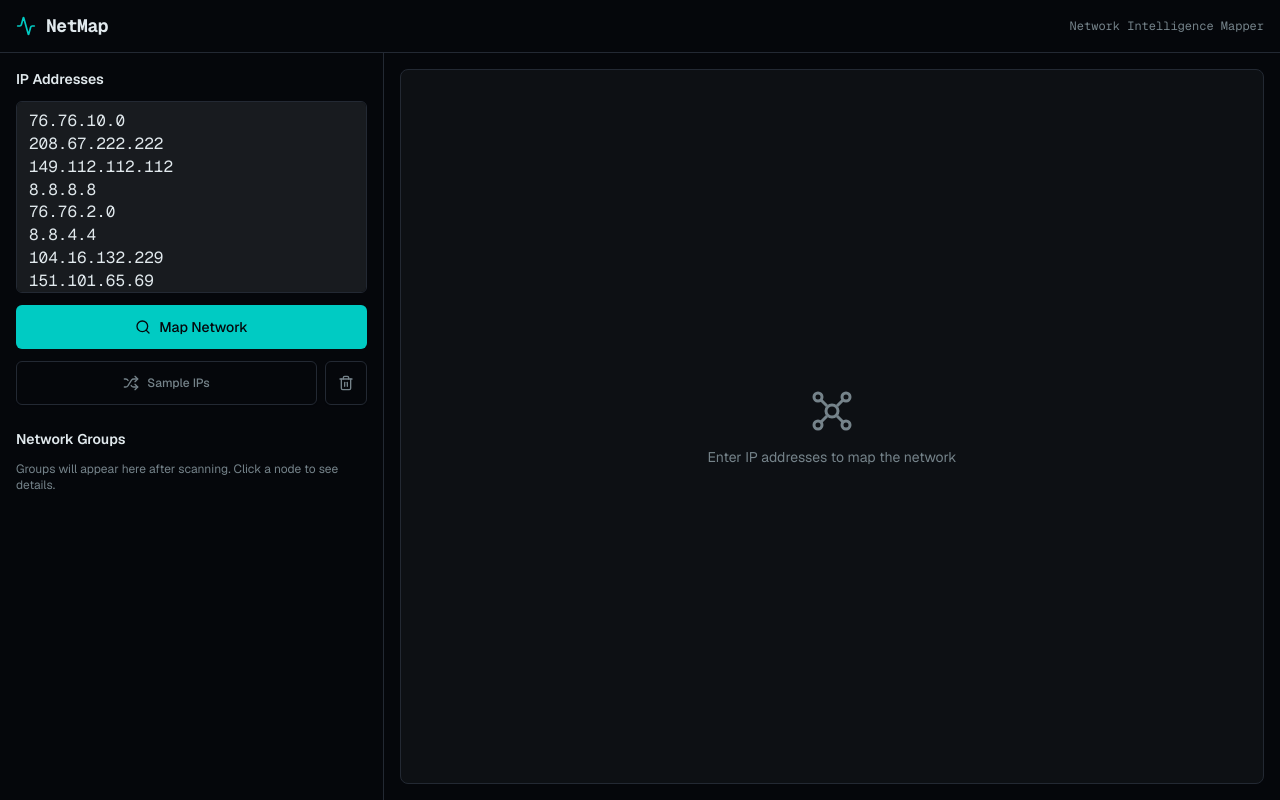
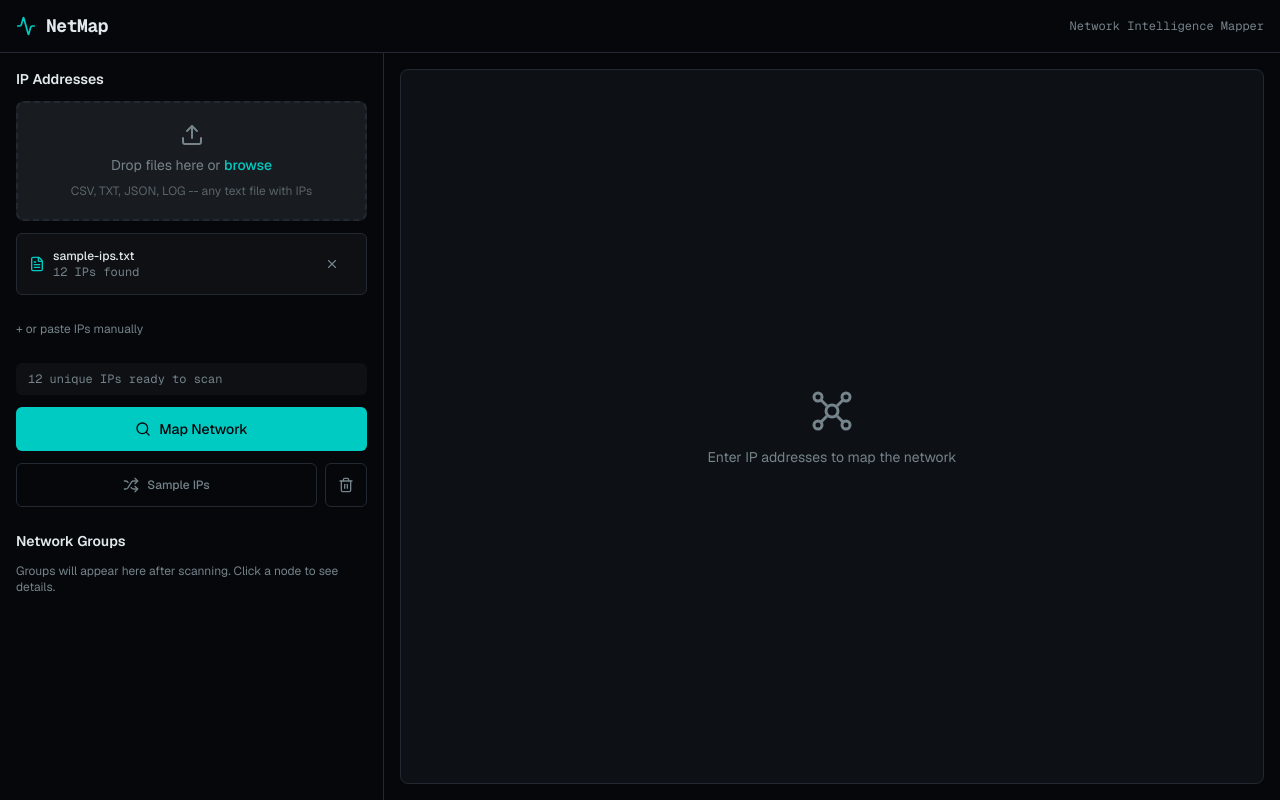
Before and after one commit to Ash1drs/v0-network-mapper-app, a Next.js app: page / in a window 1280 px wide. Both pictures are taken after a click on the button "Sample IPs". Built offline with nearby package versions, Linux system fonts and the light colour scheme.

Commit message:
feat: enhance input with file upload and API limit increase\n\nReplace textarea with drag-and-drop file upload; increase API limit to 500 IPs.

```diff
--- a/app/api/lookup/route.ts
+++ b/app/api/lookup/route.ts
@@ -52,36 +52,51 @@ export async function POST(request: NextRequest) {
       );
     }
 
-    if (ips.length > 50) {
+    if (ips.length > 500) {
       return NextResponse.json(
-        { error: "Maximum 50 IPs per request" },
+        { error: "Maximum 500 IPs per request" },
         { status: 400 }
       );
     }
 
     const ipRegex =
       /^(?:(?:25[0-5]|2[0-4]\d|[01]?\d\d?)\.){3}(?:25[0-5]|2[0-4]\d|[01]?\d\d?)$/;
-    const validIps = ips.filter((ip) => ipRegex.test(ip.trim()));
+    const validIps = [...new Set(ips.map((ip) => ip.trim()).filter((ip) => ipRegex.test(ip)))];
 
     if (validIps.length === 0) {
       return NextResponse.json(
-        { error: "No valid IPv4 addresses provided" },
+        { error: "No valid IPv4 addresses found in the provided data" },
         { status: 400 }
       );
     }
 
-    // ip-api.com supports batch queries (up to 100) at /batch
+    // ip-api.com supports batch queries up to 100 per call, so we chunk
+    const CHUNK_SIZE = 100;
+    const chunks: string[][] = [];
+    for (let i = 0; i < validIps.length; i += CHUNK_SIZE) {
+      chunks.push(validIps.slice(i, i + CHUNK_SIZE));
+    }
+
+    const batchData: IpApiResponse[] = [];
+    for (const chunk of chunks) {
       const batchResponse = await fetch("http://ip-api.com/batch?fields=66846719", {
         method: "POST",
         headers: { "Content-Type": "application/json" },
-      body: JSON.stringify(validIps.map((ip) => ({ query: ip.trim() }))),
+        body: JSON.stringify(chunk.map((ip) => ({ query: ip }))),
       });
 
       if (!batchResponse.ok) {
         throw new Error(`ip-api returned ${batchResponse.status}`);
       }
 
-    const batchData: IpApiResponse[] = await batchResponse.json();
+      const chunkData: IpApiResponse[] = await batchResponse.json();
+      batchData.push(...chunkData);
+
+      // ip-api free tier rate limit: 15 requests/minute, add a small delay between chunks
+      if (chunks.length > 1) {
+        await new Promise((r) => setTimeout(r, 1500));
+      }
+    }
 
     const results: LookupResult[] = batchData.map((item) => {
       if (item.status === "fail") {
--- a/components/ip-input-panel.tsx
+++ b/components/ip-input-panel.tsx
@@ -1,7 +1,15 @@
 "use client";
 
-import { useState } from "react";
-import { Search, Loader2, Trash2, Shuffle } from "lucide-react";
+import { useState, useRef, useCallback } from "react";
+import {
+  Search,
+  Loader2,
+  Trash2,
+  Shuffle,
+  Upload,
+  FileText,
+  X,
+} from "lucide-react";
 import { Button } from "@/components/ui/button";
 
 const SAMPLE_IPS = [
@@ -24,38 +32,106 @@ const SAMPLE_IPS = [
   "104.16.133.229",
 ];
 
+const IP_REGEX =
+  /(?:(?:25[0-5]|2[0-4]\d|[01]?\d\d?)\.){3}(?:25[0-5]|2[0-4]\d|[01]?\d\d?)/g;
+
+function extractIps(text: string): string[] {
+  const matches = text.match(IP_REGEX);
+  if (!matches) return [];
+  return [...new Set(matches)];
+}
+
+interface UploadedFile {
+  name: string;
+  ipCount: number;
+  ips: string[];
+}
+
 interface IpInputPanelProps {
   onLookup: (ips: string[]) => void;
   isLoading: boolean;
   resultCount: number;
 }
 
-export function IpInputPanel({ onLookup, isLoading, resultCount }: IpInputPanelProps) {
-  const [input, setInput] = useState("");
+export function IpInputPanel({
+  onLookup,
+  isLoading,
+  resultCount,
+}: IpInputPanelProps) {
+  const [files, setFiles] = useState<UploadedFile[]>([]);
+  const [dragOver, setDragOver] = useState(false);
+  const [pasteInput, setPasteInput] = useState("");
+  const [showPaste, setShowPaste] = useState(false);
+  const fileInputRef = useRef<HTMLInputElement>(null);
 
-  const handleSubmit = (e: React.FormEvent) => {
-    e.preventDefault();
-    const ips = input
-      .split(/[\n,;\s]+/)
-      .map((s) => s.trim())
-      .filter(Boolean);
-    if (ips.length > 0) {
-      onLookup(ips);
+  const totalIps = files.reduce((sum, f) => sum + f.ipCount, 0) +
+    extractIps(pasteInput).length;
+
+  const processFile = useCallback((file: File) => {
+    const reader = new FileReader();
+    reader.onload = (e) => {
+      const text = e.target?.result as string;
+      const ips = extractIps(text);
+      if (ips.length > 0) {
+        setFiles((prev) => [
+          ...prev,
+          { name: file.name, ipCount: ips.length, ips },
+        ]);
+      }
+    };
+    reader.readAsText(file);
+  }, []);
+
+  const handleDrop = useCallback(
+    (e: React.DragEvent) => {
+      e.preventDefault();
+      setDragOver(false);
+      const items = Array.from(e.dataTransfer.files);
+      items.forEach(processFile);
+    },
+    [processFile]
+  );
+
+  const handleFileSelect = (e: React.ChangeEvent<HTMLInputElement>) => {
+    const items = Array.from(e.target.files || []);
+    items.forEach(processFile);
+    if (fileInputRef.current) fileInputRef.current.value = "";
+  };
+
+  const removeFile = (index: number) => {
+    setFiles((prev) => prev.filter((_, i) => i !== index));
+  };
+
+  const handleSubmit = () => {
+    const allIps = [
+      ...files.flatMap((f) => f.ips),
+      ...extractIps(pasteInput),
+    ];
+    const unique = [...new Set(allIps)];
+    if (unique.length > 0) {
+      onLookup(unique);
     }
   };
 
   const loadSample = () => {
-    const shuffled = [...SAMPLE_IPS].sort(() => Math.random() - 0.5).slice(0, 10);
-    setInput(shuffled.join("\n"));
+    const shuffled = [...SAMPLE_IPS]
+      .sort(() => Math.random() - 0.5)
+      .slice(0, 12);
+    setFiles([
+      { name: "sample-ips.txt", ipCount: shuffled.length, ips: shuffled },
+    ]);
+    setPasteInput("");
   };
 
   const clearAll = () => {
-    setInput("");
+    setFiles([]);
+    setPasteInput("");
+    setShowPaste(false);
     onLookup([]);
   };
 
   return (
-    <form onSubmit={handleSubmit} className="flex flex-col gap-3">
+    <div className="flex flex-col gap-3">
       <div className="flex items-center justify-between">
         <h2 className="text-sm font-semibold text-foreground">IP Addresses</h2>
         {resultCount > 0 && (
@@ -64,18 +140,122 @@ export function IpInputPanel({ onLookup, isLoading, resultCount }: IpInputPanelP
           </span>
         )}
       </div>
-      <textarea
-        value={input}
-        onChange={(e) => setInput(e.target.value)}
-        placeholder={"Paste IPs here...\n8.8.8.8\n1.1.1.1\n104.16.132.229"}
-        className="h-36 w-full resize-none rounded-md border border-border bg-input px-3 py-2 font-mono text-sm text-foreground placeholder:text-muted-foreground focus:outline-none focus:ring-2 focus:ring-ring md:h-48"
-        spellCheck={false}
-        style={{ fontSize: "16px" }}
+
+      {/* Drop zone */}
+      <button
+        type="button"
+        onClick={() => fileInputRef.current?.click()}
+        onDragOver={(e) => {
+          e.preventDefault();
+          setDragOver(true);
+        }}
+        onDragLeave={() => setDragOver(false)}
+        onDrop={handleDrop}
+        className={`relative flex min-h-[120px] cursor-pointer flex-col items-center justify-center gap-2 rounded-lg border-2 border-dashed transition-colors ${
+          dragOver
+            ? "border-primary bg-primary/10"
+            : "border-border bg-input hover:border-muted-foreground"
+        }`}
+      >
+        <Upload
+          className={`h-6 w-6 ${
+            dragOver ? "text-primary" : "text-muted-foreground"
+          }`}
+        />
+        <span className="text-sm text-muted-foreground">
+          Drop files here or{" "}
+          <span className="font-medium text-primary">browse</span>
+        </span>
+        <span className="text-xs text-muted-foreground/70">
+          CSV, TXT, JSON, LOG -- any text file with IPs
+        </span>
+      </button>
+
+      <input
+        ref={fileInputRef}
+        type="file"
+        multiple
+        accept=".csv,.txt,.json,.log,.tsv,.xml,.conf,.cfg,.ini,.yaml,.yml,text/*"
+        onChange={handleFileSelect}
+        className="hidden"
       />
+
+      {/* Uploaded files list */}
+      {files.length > 0 && (
+        <div className="flex flex-col gap-1.5">
+          {files.map((file, i) => (
+            <div
+              key={`${file.name}-${i}`}
+              className="flex items-center gap-2 rounded-md border border-border bg-secondary/50 px-3 py-2"
+            >
+              <FileText className="h-4 w-4 shrink-0 text-primary" />
+              <div className="flex flex-1 flex-col overflow-hidden">
+                <span className="truncate text-xs font-medium text-foreground">
+                  {file.name}
+                </span>
+                <span className="text-xs text-muted-foreground font-mono">
+                  {file.ipCount} IP{file.ipCount !== 1 ? "s" : ""} found
+                </span>
+              </div>
+              <button
+                type="button"
+                onClick={() => removeFile(i)}
+                className="min-h-[44px] min-w-[44px] flex items-center justify-center text-muted-foreground hover:text-destructive"
+                aria-label={`Remove ${file.name}`}
+              >
+                <X className="h-3.5 w-3.5" />
+              </button>
+            </div>
+          ))}
+        </div>
+      )}
+
+      {/* Toggle paste input */}
+      {!showPaste ? (
+        <button
+          type="button"
+          onClick={() => setShowPaste(true)}
+          className="min-h-[44px] text-xs text-muted-foreground hover:text-primary transition-colors text-left"
+        >
+          + or paste IPs manually
+        </button>
+      ) : (
+        <div className="flex flex-col gap-1.5">
+          <label
+            htmlFor="paste-input"
+            className="text-xs text-muted-foreground"
+          >
+            Paste additional IPs
+          </label>
+          <textarea
+            id="paste-input"
+            value={pasteInput}
+            onChange={(e) => setPasteInput(e.target.value)}
+            placeholder={"8.8.8.8\n1.1.1.1\n104.16.132.229"}
+            className="h-24 w-full resize-none rounded-md border border-border bg-input px-3 py-2 font-mono text-sm text-foreground placeholder:text-muted-foreground focus:outline-none focus:ring-2 focus:ring-ring"
+            spellCheck={false}
+            style={{ fontSize: "16px" }}
+          />
+        </div>
+      )}
+
+      {/* Summary + actions */}
+      {totalIps > 0 && (
+        <div className="rounded-md bg-secondary/50 px-3 py-2 text-xs text-muted-foreground font-mono">
+          {totalIps} unique IP{totalIps !== 1 ? "s" : ""} ready to scan
+          {totalIps > 500 && (
+            <span className="block text-destructive mt-1">
+              Max 500 per request -- only the first 500 will be processed
+            </span>
+          )}
+        </div>
+      )}
+
       <div className="flex gap-2">
         <Button
-          type="submit"
-          disabled={isLoading || !input.trim()}
+          type="button"
+          onClick={handleSubmit}
+          disabled={isLoading || totalIps === 0}
           className="flex-1 min-h-[44px] gap-2 bg-primary text-primary-foreground hover:bg-primary/90"
         >
           {isLoading ? (
@@ -86,6 +266,7 @@ export function IpInputPanel({ onLookup, isLoading, resultCount }: IpInputPanelP
           {isLoading ? "Scanning..." : "Map Network"}
         </Button>
       </div>
+
       <div className="flex gap-2">
         <Button
           type="button"
@@ -105,6 +286,6 @@ export function IpInputPanel({ onLookup, isLoading, resultCount }: IpInputPanelP
           <Trash2 className="h-3.5 w-3.5" />
         </Button>
       </div>
-    </form>
+    </div>
   );
 }
```
Lines whose indentation alone changed are shown as unchanged.
